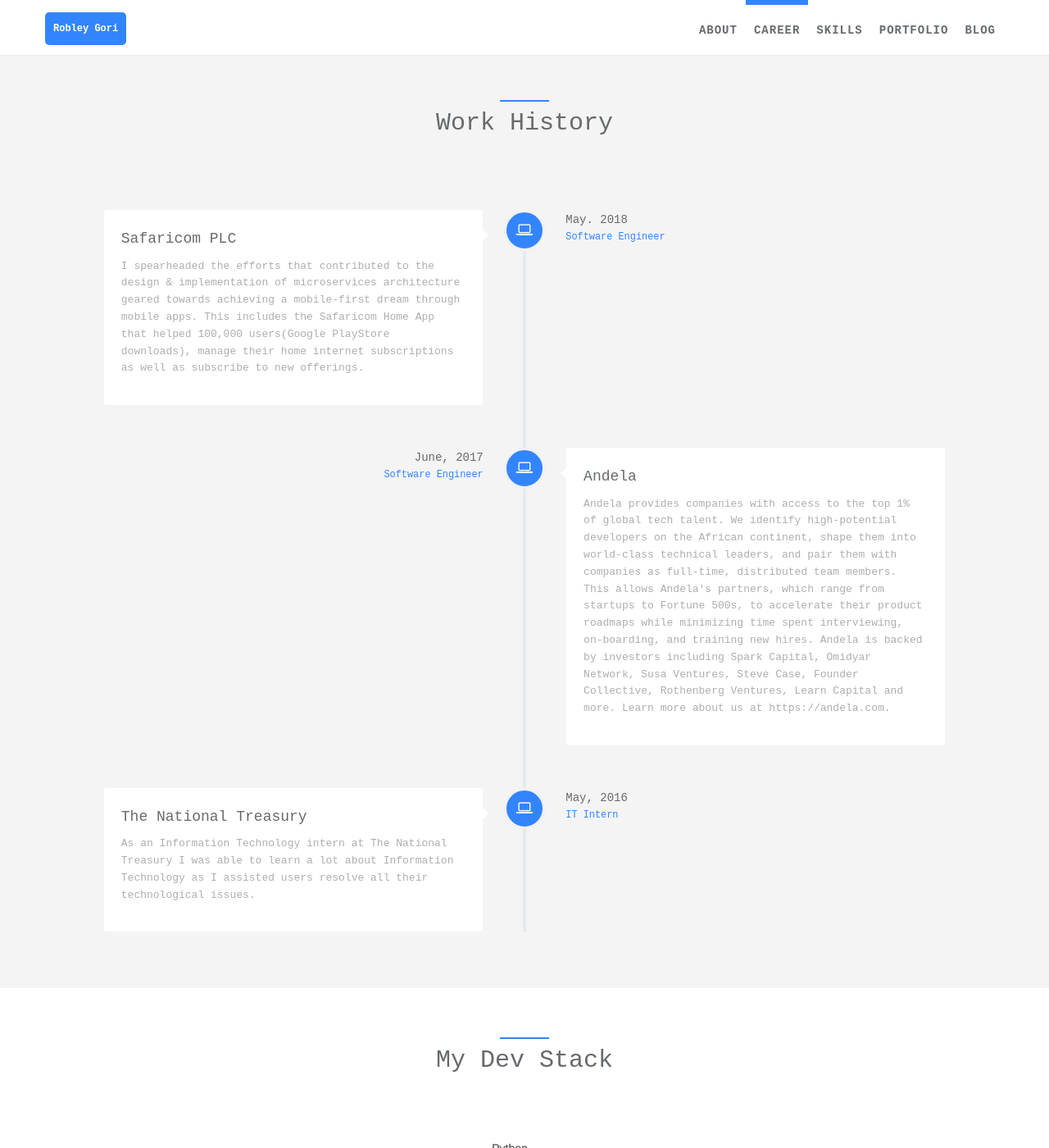
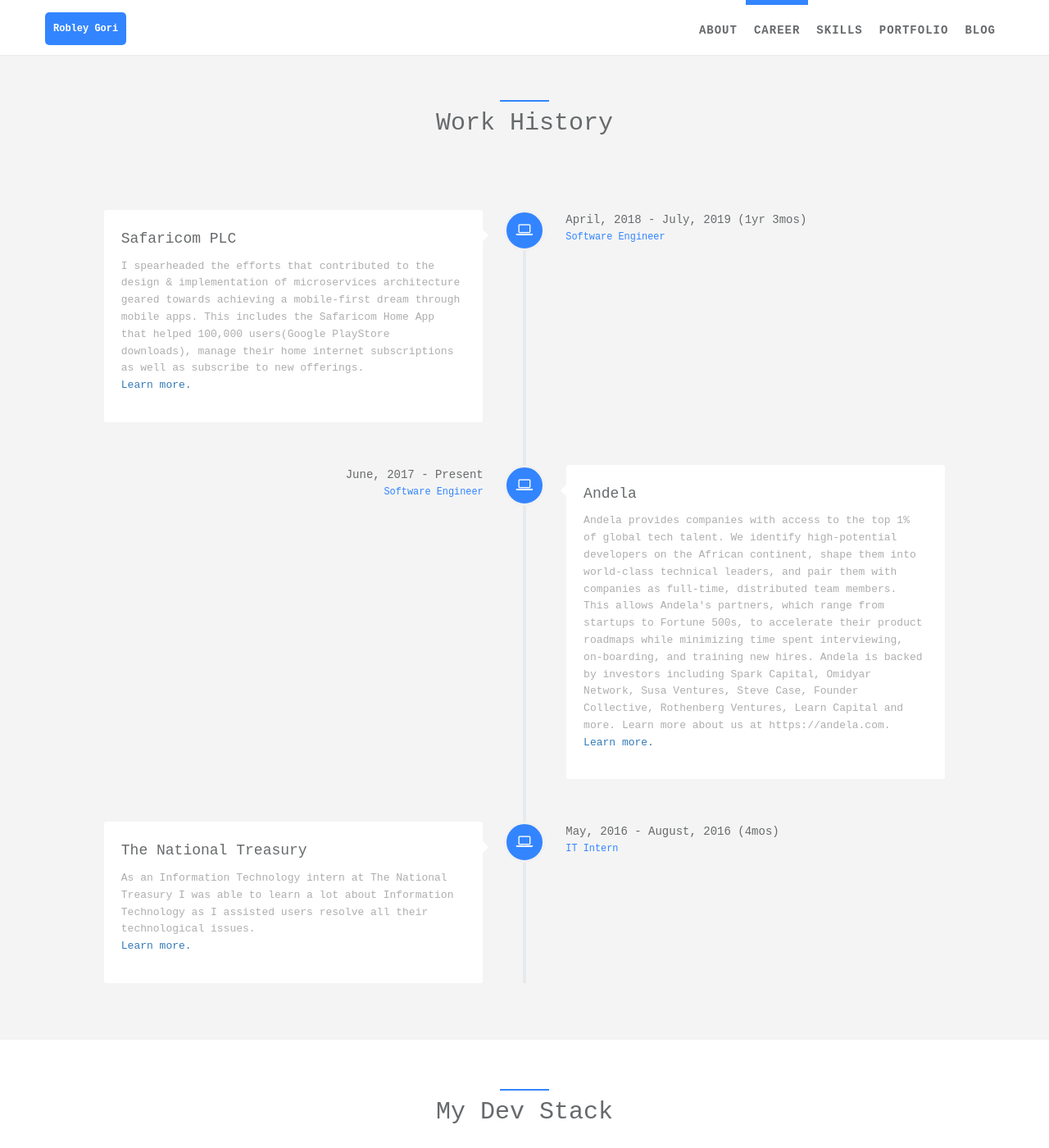
Before and after one commit to ro6ley/ro6ley.github.io, a Jekyll site: the page built from index.html, in a window 1280 px wide and 1400 px high, scrolled down 334 px. Shown: the whole window at 82% size. Built offline with Jekyll 4.4.1, drawn with Linux system fonts in a browser that asks for light colours.

Commit message:
add links

```diff
--- a/_includes/sections/career.html
+++ b/_includes/sections/career.html
@@ -16,8 +16,17 @@
                     </div>
                     <div class="vertical-timeline-content wow {% if loopindex == 1 %} rotateInUpRight {% else %} rotateInUpLeft {% endif %}">
                         <h2><span data-i18n="career.{{ career.name.i18n }}">{{ career.name.detail }}</span></h2>
-                        <p><span data-i18n="career.{{ career.desc.i18n }}">{{ career.desc.detail }} </span></p>
-                        <span class="vertical-date"><span data-i18n="career.{{ career.date.i18n }}"> {{ career.date.detail }} </span>
+                        <p>
+                            <span data-i18n="career.{{ career.desc.i18n }}">{{ career.desc.detail }} </span>
+
+                            <br>
+                            {% if career.link %}
+                                <a href="{{ career.link }}">Learn more.</a>
+                            {% endif %}
+                        </p>
+                        <span class="vertical-date">
+                            <span data-i18n="career.{{ career.date.i18n }}">
+                                {{ career.date.start }} - {% if career.date.end %} {{ career.date.end }} ({{ career.date.duration }}) {% else %} Present {% endif %} </span>
                         <br/> <small><span data-i18n="career.{{ career.job.i18n }}">{{ career.job.detail }}</span></small> </span>
                     </div>
                 </div>
```
